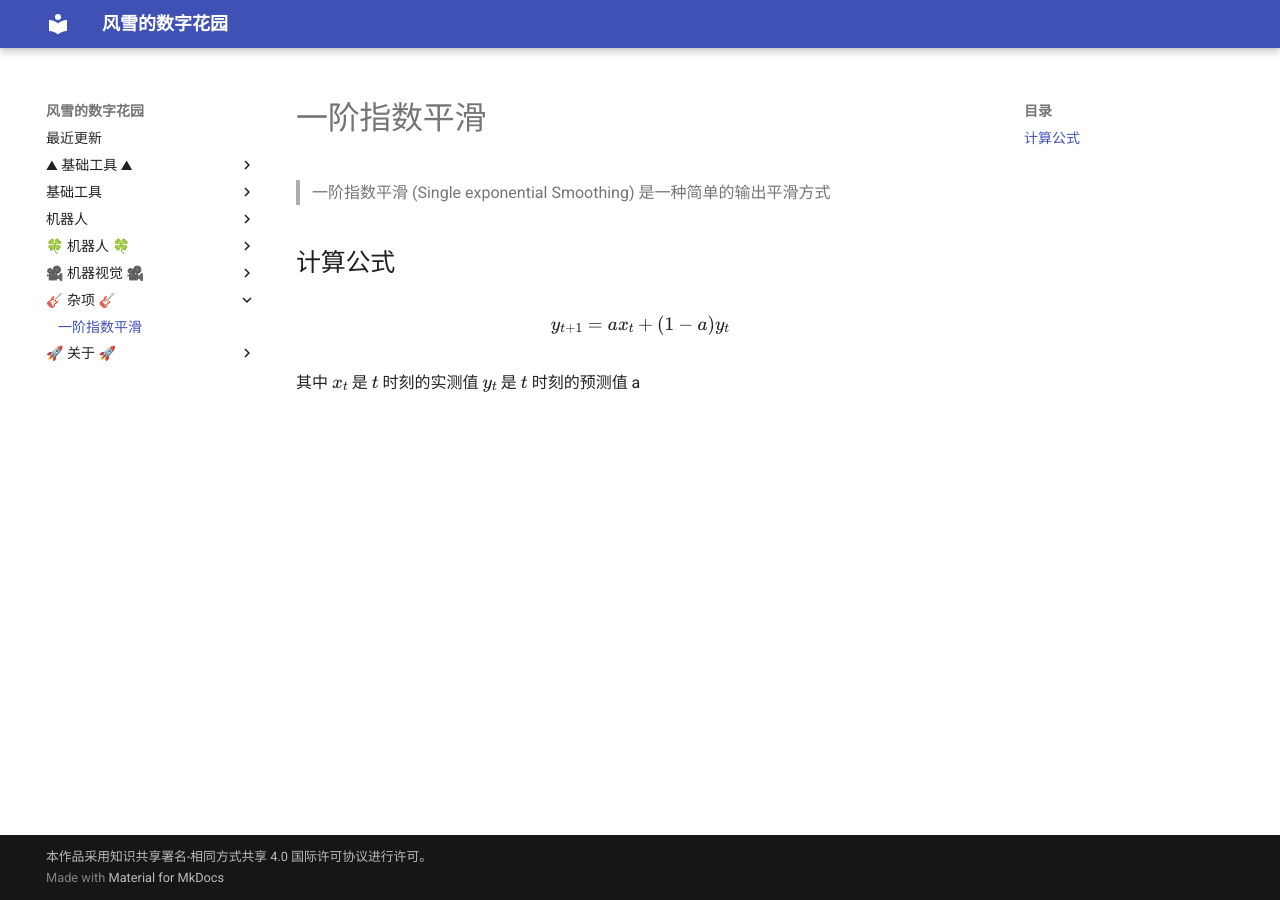
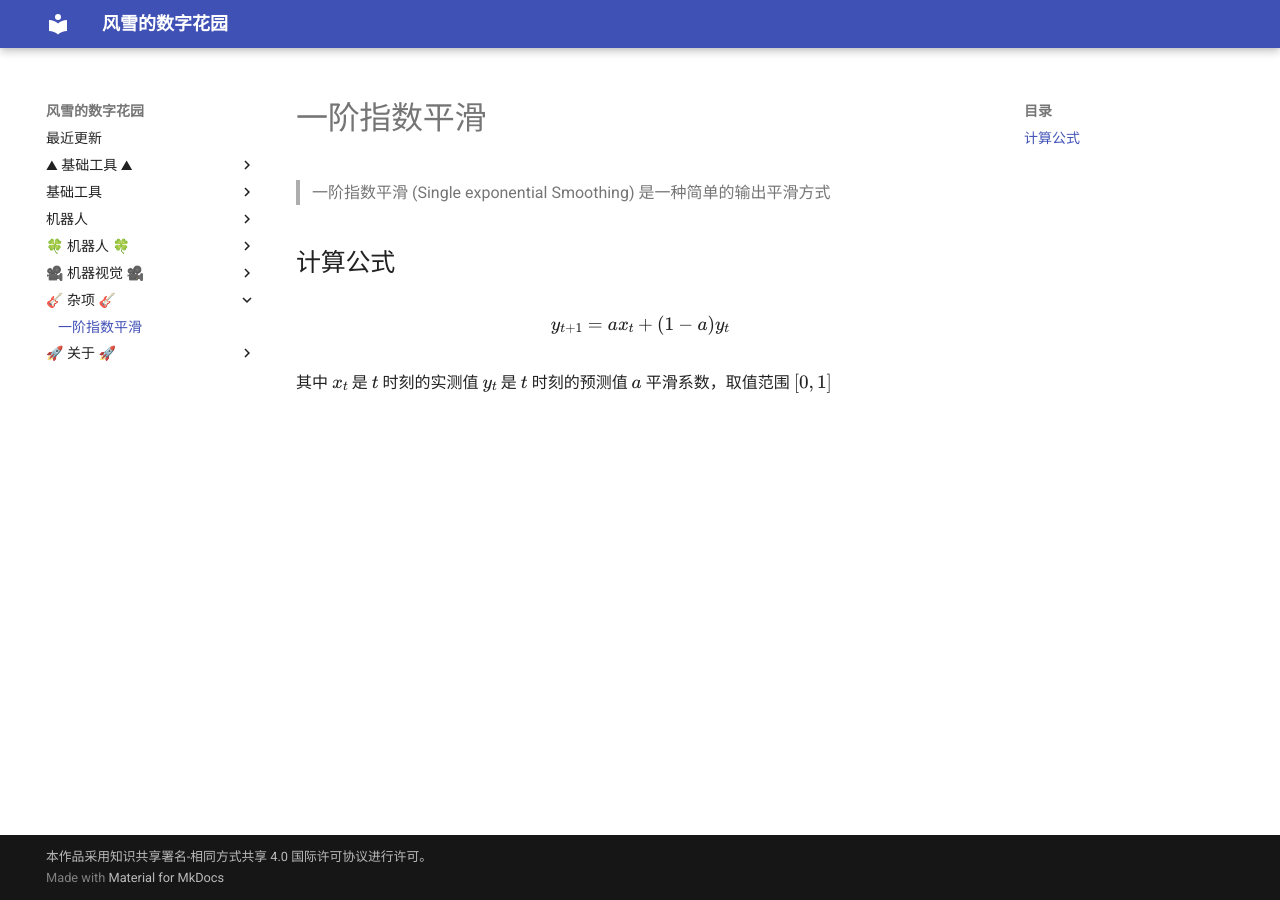
Before and after one commit to altair-albert/altair-albert.github.io, an MkDocs documentation site: the page built from docs/🎸 杂项 🎸/一阶指数平滑.md, in a window 1280 px wide. Built offline with MkDocs 1.6.1 and Material for MkDocs 9.7.7, drawn with Linux system fonts in a browser that asks for light colours; comment, search, counter and statistics services are not loaded.

Commit message:
2022-10-17 10:36:59
Affected files:
docs/🎸 杂项 🎸/一阶指数平滑.md

```diff
--- a/docs/🎸 杂项 🎸/一阶指数平滑.md
+++ b/docs/🎸 杂项 🎸/一阶指数平滑.md
@@ -8,4 +8,4 @@ $$y_{t+1}=ax_t+(1-a)y_t$$
 
 其中 $x_t$ 是 $t$ 时刻的实测值
 $y_t$ 是 $t$ 时刻的预测值
-a
+$a$ 平滑系数，取值范围 $[0,1]$
```
